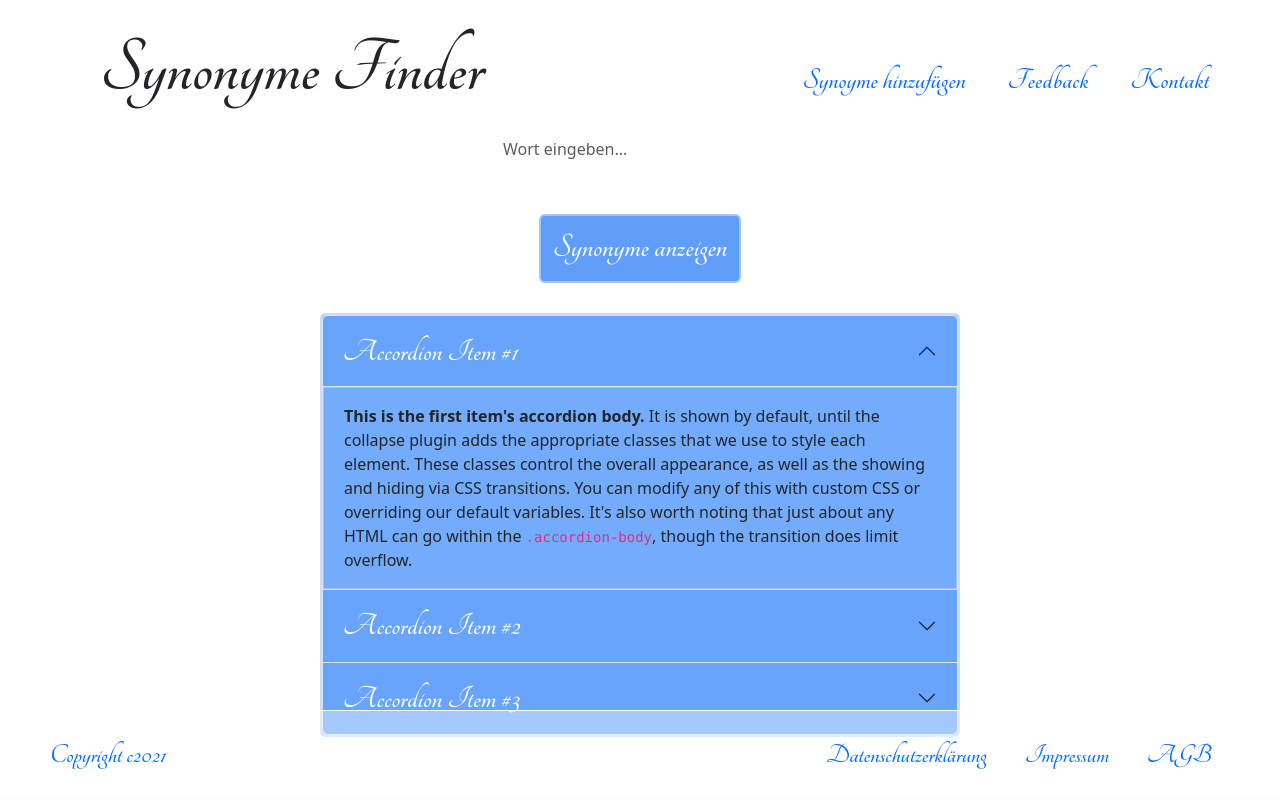
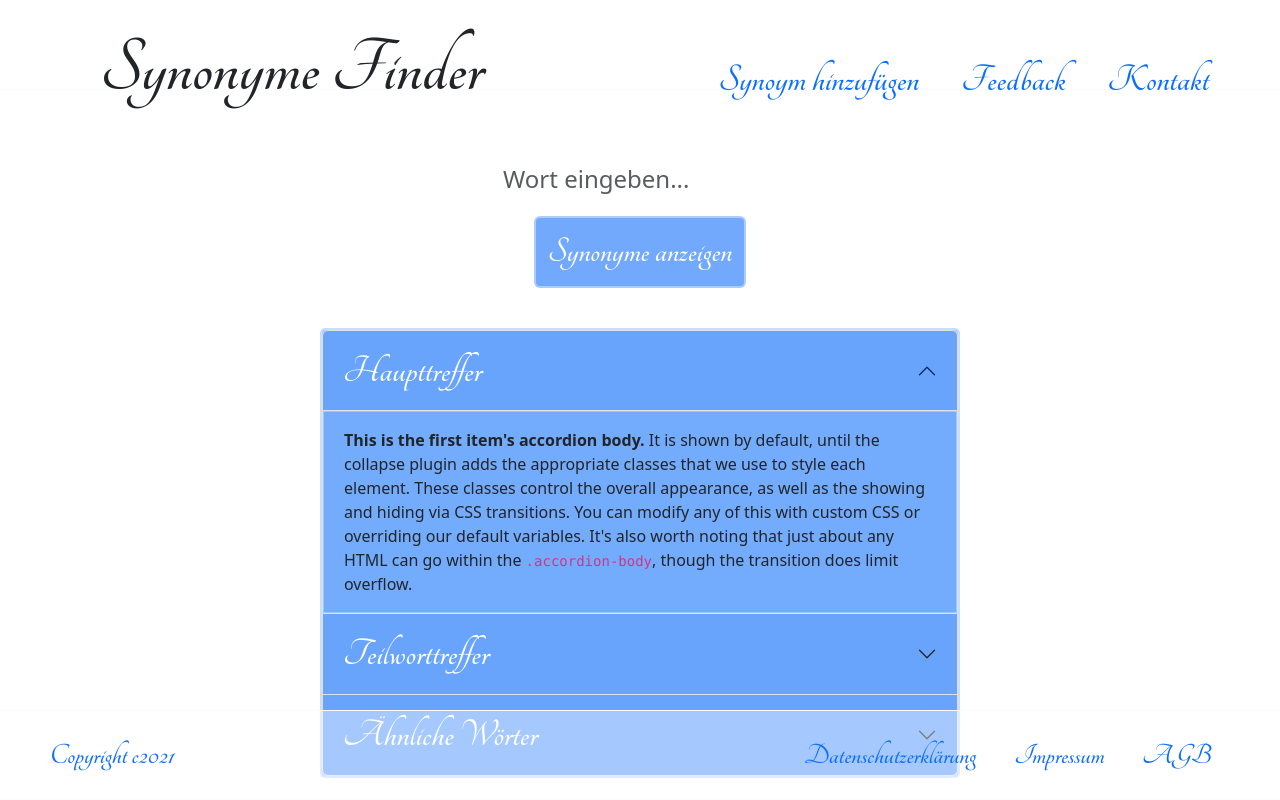
Before and after one commit to PeterSteinlesberger/Synonyme-Finder, a plain HTML site: page index.html in a window 1280 px wide. Drawn offline with nearby package versions, Linux system fonts and the light colour scheme.

Commit message:
fixed some srtyle issues

```diff
--- a/index.html
+++ b/index.html
@@ -22,7 +22,7 @@
       <div>
         <ul class="nav justify-content-end">
           <li class="nav-item">
-            <a class="nav-link active" aria-current="page" href="#">Synoyme hinzufügen</a>
+            <a class="nav-link active" aria-current="page" href="#">Synoym hinzufügen</a>
           </li>
           <li class="nav-item">
             <a class="nav-link" href="#">Feedback</a>
@@ -33,7 +33,6 @@
         </ul>
     </div>
     </div>
-
 <div class="input-group mb-3 input-field">
         <input id="inputField" type="text"class="form-control"placeholder="Wort eingeben..."/>
     </div>
@@ -42,11 +41,12 @@
           Synonyme anzeigen
         </button>
       </div>
+
       <div class="accordion" id="accordionExample">
         <div class="accordion-item">
           <h2 class="accordion-header" id="headingOne">
             <button class="accordion-button" type="button" data-bs-toggle="collapse" data-bs-target="#collapseOne" aria-expanded="true" aria-controls="collapseOne">
-              Accordion Item #1
+              Haupttreffer
             </button>
           </h2>
           <div id="collapseOne" class="accordion-collapse collapse show" aria-labelledby="headingOne" data-bs-parent="#accordionExample">
@@ -58,7 +58,7 @@
         <div class="accordion-item">
           <h2 class="accordion-header" id="headingTwo">
             <button class="accordion-button collapsed" type="button" data-bs-toggle="collapse" data-bs-target="#collapseTwo" aria-expanded="false" aria-controls="collapseTwo">
-              Accordion Item #2
+             Teilworttreffer
             </button>
           </h2>
           <div id="collapseTwo" class="accordion-collapse collapse" aria-labelledby="headingTwo" data-bs-parent="#accordionExample">
@@ -70,7 +70,7 @@
         <div class="accordion-item">
           <h2 class="accordion-header" id="headingThree">
             <button class="accordion-button collapsed" type="button" data-bs-toggle="collapse" data-bs-target="#collapseThree" aria-expanded="false" aria-controls="collapseThree">
-              Accordion Item #3
+              Ähnliche Wörter
             </button>
           </h2>
           <div id="collapseThree" class="accordion-collapse collapse" aria-labelledby="headingThree" data-bs-parent="#accordionExample">
--- a/style.css
+++ b/style.css
@@ -19,7 +19,7 @@ body {
 }
 
 .nav {
-    width: 500px;
+    width: 600px;
     display: flex;
     justify-content: space-around;
     margin-right: 50px;
@@ -29,10 +29,10 @@ body {
 
 .nav-item a {
     font-family: 'Tangerine', cursive;
-    font-size: 31px;
+    font-size: 40px;
 color:#0D6EFD;
     margin: 5px;
-    margin-bottom: -73px;
+    margin-bottom: -65px;
 }
 
 .nav-item a:hover {
@@ -46,7 +46,7 @@ text-shadow: #FFF 0px 0px 5px, #FFF 0px 0px 10px, #FFF 0px 0px 15px, 0px 0px 19p
     font-size: 80px !important;
     font-family: 'Tangerine', cursive;
     color: #0D6EFD;
-    text-shadow: #FFF 0px 0px 5px, #FFF 0px 0px 10px, #FFF 0px 0px 15px, 0px 0px 19px #FFFFFF, 0px 0px 19px #FFFFFF, 0px 0px 19px #FFFFFF, 0px 0px 19px #FFFFFF, 0px 0px 19px #FFFFFF;
+    text-shadow: #FFF 0px 0px 5px, #FFF 0px 0px 10px, #FFF 0px 0px 15px, 0px 0px 19px #FFFFFF, 0px 0px 19px #FFFFFF;
     margin-left: 100px;
     margin-bottom: -49px !important;
 }
@@ -61,12 +61,16 @@ text-shadow: #FFF 0px 0px 5px, #FFF 0px 0px 10px, #FFF 0px 0px 15px, 0px 0px 19p
 
 .input-field {
     max-width: 300px;
-    margin-top: 40px;
+    margin-top: 60px;
+    height: 50px;
 }
 
 .form-control {
     background-color: rgba(255,255,255, 0.60) !important;
     border: 1px solid rgb(255, 255, 255, 1) !important;
+    color:#0D6EFD;
+    font-size: 24px !important;
+    margin-top: 4px;
 }
 
 .form-control:hover {
@@ -76,21 +80,22 @@ text-shadow: #FFF 0px 0px 5px, #FFF 0px 0px 10px, #FFF 0px 0px 15px, 0px 0px 19p
 
 
 .btn {
-    font-size: 35px !important;
+    font-size: 37px !important;
     font-family: 'Tangerine', cursive !important;
-    background-color: #1a74fab2 !important;
+    background-color: #1a74fa9d !important;
+    margin-top: 0px !important;
+    margin-bottom: 40px !important;
 }
 
 .btn:hover {
     text-shadow:  #FFF 0px 0px 15px, 0px 0px 19px #FFFFFF;
-    background-color: #1a74fae5 !important;
+    background-color: #1a74fac5 !important;
     border: 2px solid rgb(255, 255, 255, 0.7) !important;
 }
 
 .cont-synonyms {
     margin-top: 100px;
     min-width: 400px;
-    max-width: 80%;
     min-height: 40px;
     border: 1px solid rgba(0,0,0, 0.18);
     border-radius: 5px;
@@ -99,7 +104,7 @@ text-shadow: #FFF 0px 0px 5px, #FFF 0px 0px 10px, #FFF 0px 0px 15px, 0px 0px 19p
 }
 
 .btn-margin {
-   margin-top: 30px;
+   margin-top: 20px;
    margin-bottom: 30px;
    border: 2px solid rgb(255, 255, 255, 0.4) !important;
 }
@@ -120,7 +125,7 @@ text-shadow: #FFF 0px 0px 5px, #FFF 0px 0px 10px, #FFF 0px 0px 15px, 0px 0px 19p
 .accordion-button {
     background-color: #1a74fa60 !important;
     color: white !important;
-    font-size: 33px !important;
+    font-size: 40px !important;
     font-family: 'Tangerine', cursive !important;
 }
 
@@ -157,7 +162,7 @@ border: 1px solid rgb(255, 255, 255, 0.8);
 
 .footer-item {
     font-family: 'Tangerine', cursive;
-    font-size: 28px;
+    font-size: 30px;
 color:#0D6EFD;
     margin: 3px;
 }
```
